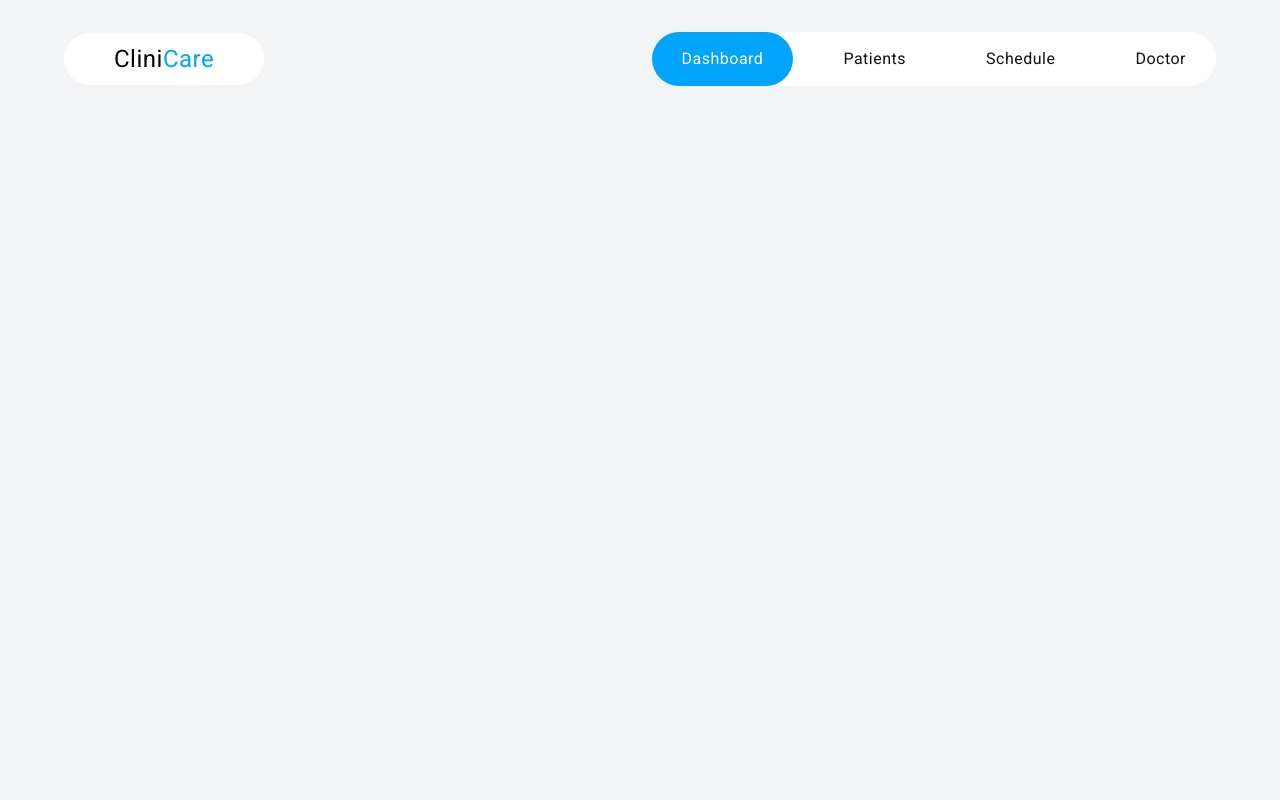
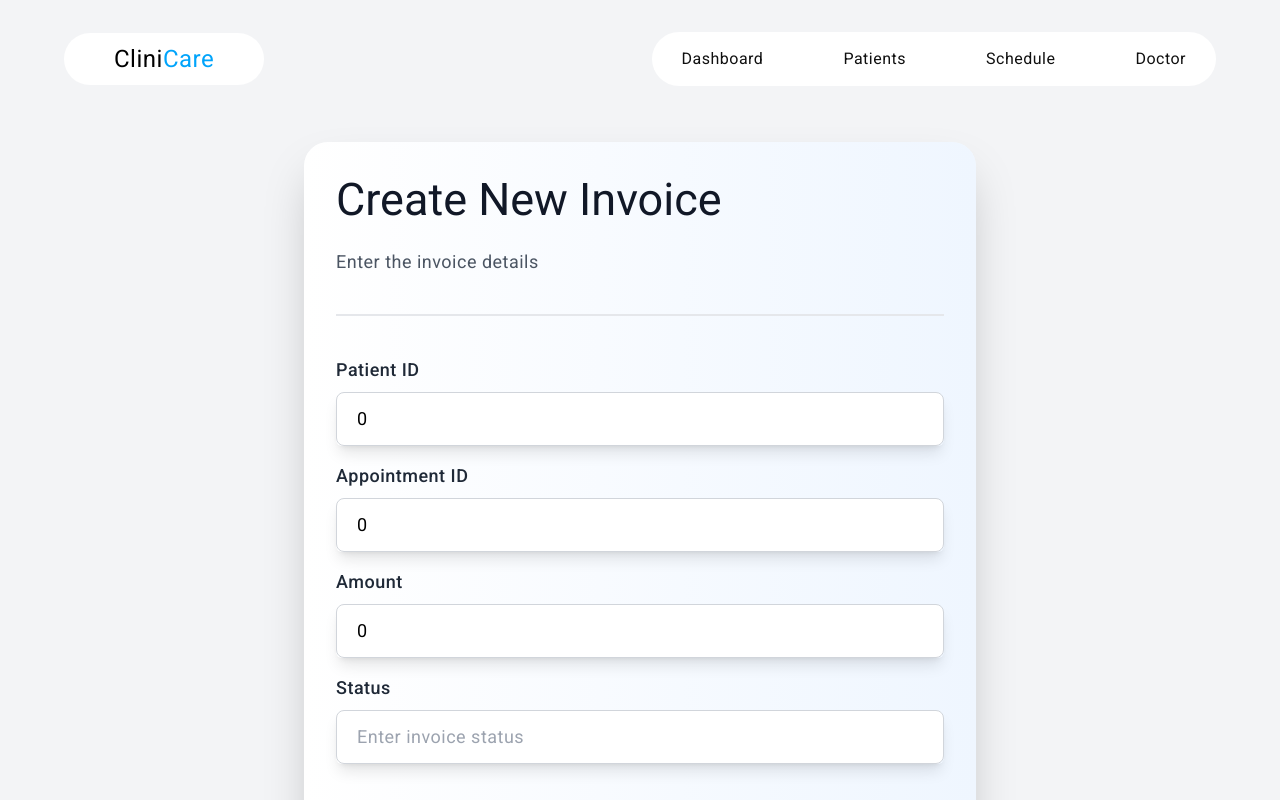
Before and after one commit to AhmedRaouf481/CliniCare, an Angular app: page /invoice/create in a window 1280 px wide. Before the commit this address led to /. Built offline with nearby package versions, Linux system fonts and the light colour scheme.

Commit message:
create invoice

```diff
--- a/src/app/app.routes.ts
+++ b/src/app/app.routes.ts
@@ -3,6 +3,7 @@ import {PatientProfileComponent} from './components/patient-profile/patient-prof
 import {DoctorComponent} from "./components/doctor/doctor.component";
 import {DoctorEditComponent} from "./components/doctor-edit/doctor-edit.component";
 import { ScheduleComponent } from './components/schedule/schedule.component';
+import { InvoiceCreateComponent } from './components/invoice-create/invoice-create.component';
 
 export const routes: Routes = [
   {
@@ -24,5 +25,10 @@ export const routes: Routes = [
     path: "doctor/edit/:id",
     component: DoctorEditComponent,
     title: "Doctor Edit"
+  },
+  {
+    path: 'invoice/create',
+    component: InvoiceCreateComponent,
+    title: 'Create Invoice'
   }
 ];
--- /dev/null
+++ b/src/app/components/invoice-create/invoice-create.component.html
@@ -0,0 +1,79 @@
+<div class="max-w-2xl mx-auto p-8 bg-gradient-to-r from-white to-blue-50 rounded-3xl shadow-2xl mt-10">
+    <form (ngSubmit)="createInvoice()" class="space-y-10">
+      <div class="border-b-2 border-gray-200 pb-6">
+        <h2 class="text-4xl font-extrabold text-gray-900">Create New Invoice</h2>
+        <p class="text-lg text-gray-600 mt-2">Enter the invoice details</p>
+      </div>
+
+      <div class="space-y-4">
+        <div>
+          <label for="patientId" class="block text-lg font-medium text-gray-800">Patient ID</label>
+          <div class="mt-2 relative rounded-md shadow-lg">
+            <input
+              id="patientId"
+              [(ngModel)]="invoice.patientId"
+              name="patientId"
+              type="number"
+              required
+              class="block w-full px-5 py-3 text-lg border border-gray-300 rounded-lg focus:ring-4 focus:ring-blue-400 focus:border-transparent transition-transform duration-200 ease-in-out transform hover:scale-105"
+              placeholder="Enter patient ID"
+            />
+          </div>
+        </div>
+
+        <div>
+          <label for="appointmentId" class="block text-lg font-medium text-gray-800">Appointment ID</label>
+          <div class="mt-2 relative rounded-md shadow-lg">
+            <input
+              id="appointmentId"
+              [(ngModel)]="invoice.appointmentId"
+              name="appointmentId"
+              type="number"
+              required
+              class="block w-full px-5 py-3 text-lg border border-gray-300 rounded-lg focus:ring-4 focus:ring-blue-400 focus:border-transparent transition-transform duration-200 ease-in-out transform hover:scale-105"
+              placeholder="Enter appointment ID"
+            />
+          </div>
+        </div>
+
+        <div>
+          <label for="amount" class="block text-lg font-medium text-gray-800">Amount</label>
+          <div class="mt-2 relative rounded-md shadow-lg">
+            <input
+              id="amount"
+              [(ngModel)]="invoice.amount"
+              name="amount"
+              type="number"
+              required
+              class="block w-full px-5 py-3 text-lg border border-gray-300 rounded-lg focus:ring-4 focus:ring-blue-400 focus:border-transparent transition-transform duration-200 ease-in-out transform hover:scale-105"
+              placeholder="Enter invoice amount"
+            />
+          </div>
+        </div>
+
+        <div>
+          <label for="status" class="block text-lg font-medium text-gray-800">Status</label>
+          <div class="mt-2 relative rounded-md shadow-lg">
+            <input
+              id="status"
+              [(ngModel)]="invoice.status"
+              name="status"
+              type="text"
+              required
+              class="block w-full px-5 py-3 text-lg border border-gray-300 rounded-lg focus:ring-4 focus:ring-blue-400 focus:border-transparent transition-transform duration-200 ease-in-out transform hover:scale-105"
+              placeholder="Enter invoice status"
+            />
+          </div>
+        </div>
+      </div>
+
+      <div class="flex justify-end pt-6 border-t-2 border-gray-200">
+        <button
+          type="submit"
+          class="px-10 py-3 bg-blue-600 text-white text-lg font-semibold rounded-full shadow-xl hover:bg-blue-700 focus:outline-none focus:ring-4 focus:ring-blue-400 focus:ring-offset-2 transition-transform duration-200 ease-in-out transform hover:scale-105"
+        >
+          Create Invoice
+        </button>
+      </div>
+    </form>
+  </div>
--- /dev/null
+++ b/src/app/components/invoice-create/invoice-create.component.ts
@@ -0,0 +1,33 @@
+import { Component } from '@angular/core';
+import { Invoice } from '../../interfaces/invoice';
+import { InvoiceService } from '../../services/invoice.service';
+import { Router } from '@angular/router';
+import { FormsModule } from '@angular/forms';
+import { CommonModule } from '@angular/common';
+
+@Component({
+  selector: 'app-invoice-create',
+  standalone: true,
+  imports: [CommonModule, FormsModule],
+  templateUrl: './invoice-create.component.html',
+  styleUrl: './invoice-create.component.css'
+})
+export class InvoiceCreateComponent {
+  invoice: Invoice = {
+    patientId: 0,
+    appointmentId: 0,
+    amount: 0,
+    status: '',
+    createdAt: '',
+    updatedAt: ''
+  };
+
+  constructor(private invoiceService: InvoiceService, private router: Router) { }
+
+  createInvoice(): void {
+    this.invoiceService.createInvoice(this.invoice).subscribe(() => {
+      this.router.navigate(['/invoices']);
+    });
+  }
+
+}
--- /dev/null
+++ b/src/app/interfaces/invoice.ts
@@ -0,0 +1,9 @@
+export interface Invoice {
+    id?: number;
+    patientId: number;
+    appointmentId: number;
+    amount: number;
+    status: string;
+    createdAt: string;
+    updatedAt: string;
+  }
--- /dev/null
+++ b/src/app/services/invoice.service.ts
@@ -0,0 +1,42 @@
+import { Injectable } from '@angular/core';
+import { HttpClient } from '@angular/common/http';
+import { Observable } from 'rxjs';
+import { Invoice } from '../interfaces/invoice';
+
+@Injectable({
+  providedIn: 'root'
+})
+export class InvoiceService {
+
+  private apiUrl = 'http://localhost:8080/api/invoices';
+
+  constructor(private http: HttpClient) {}
+
+  getInvoices(): Observable<Invoice[]> {
+    return this.http.get<Invoice[]>(`${this.apiUrl}`);
+  }
+
+  getInvoiceById(id: number): Observable<Invoice> {
+    return this.http.get<Invoice>(`${this.apiUrl}/${id}`);
+  }
+
+  createInvoice(invoice: Invoice): Observable<Invoice> {
+    return this.http.post<Invoice>(`${this.apiUrl}`, invoice);
+  }
+
+  updateInvoice(id: number, invoice: Invoice): Observable<Invoice> {
+    return this.http.put<Invoice>(`${this.apiUrl}/${id}`, invoice);
+  }
+
+  deleteInvoice(id: number): Observable<void> {
+    return this.http.delete<void>(`${this.apiUrl}/${id}`);
+  }
+  getInvoiceByAppointmentId(appointmentId: number): Observable<Invoice> {
+    return this.http.get<Invoice>(`${this.apiUrl}/appointment/${appointmentId}`);
+  }
+
+  // Get invoices for a specific patient
+  getInvoicesByPatientId(patientId: number): Observable<Invoice[]> {
+    return this.http.get<Invoice[]>(`${this.apiUrl}/patient/${patientId}`);
+  }
+}
```
Also changed, not shown: src/app/components/invoice-create/invoice-create.component.css (added), 1 other file (tests, documents, lock files or other folders).
